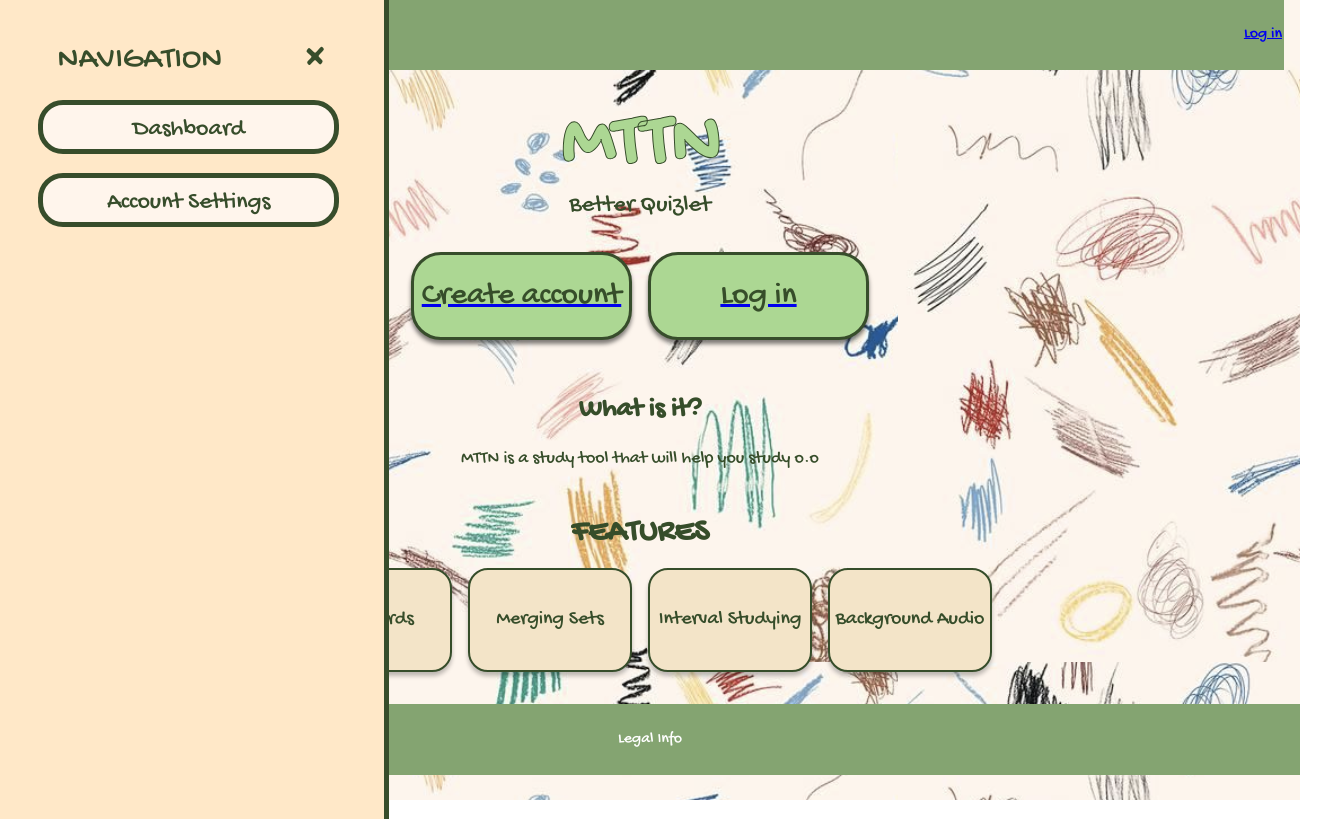
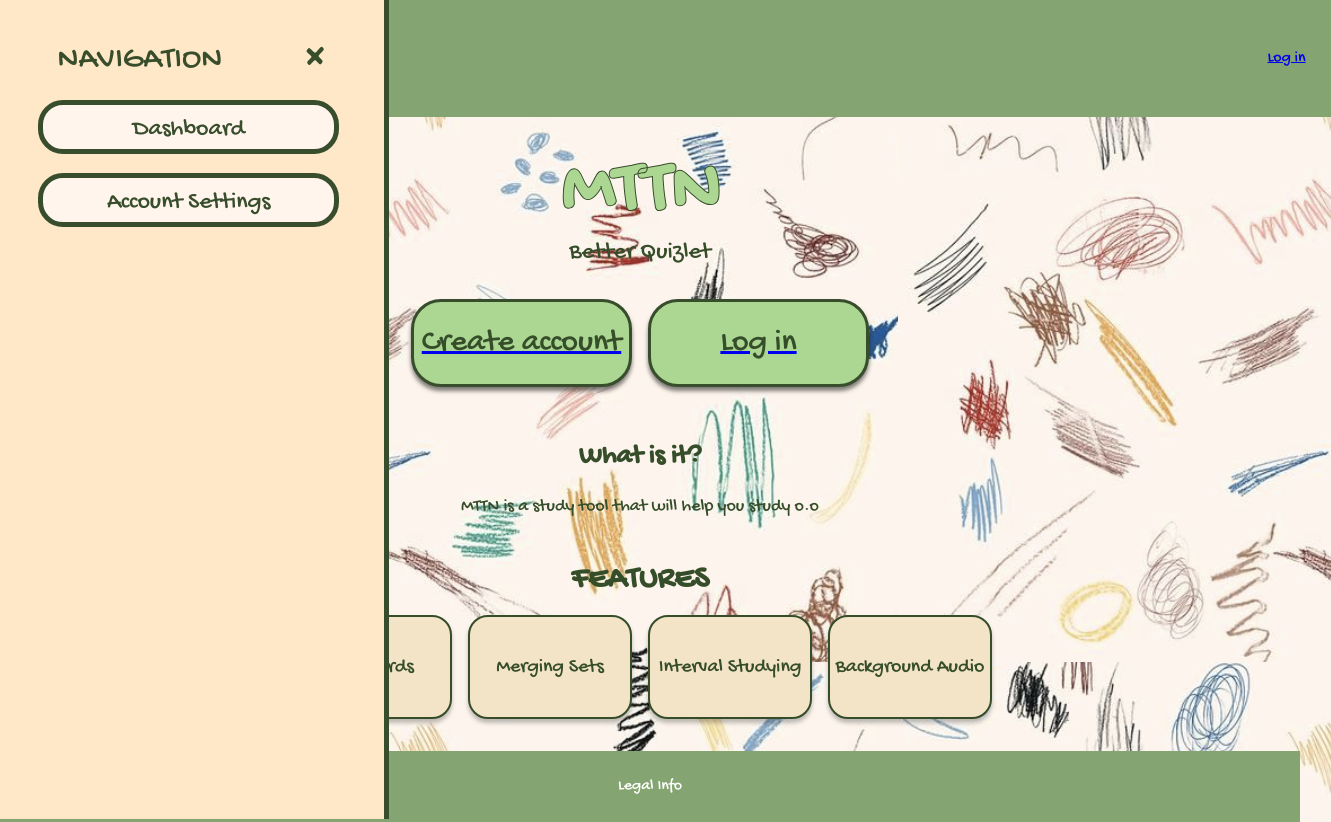
Before and after one commit to rin-bell4772/mttn, a Next.js app in the folder mttn/: page / in a window 1280 px wide. Shown: the whole page, 1331 px wide, since content can reach past the window. Before the commit the page ends 800 px from the top, so only its background shows below. Built offline with nearby package versions, Linux system fonts and the light colour scheme; a web font is replaced by a local one.

Commit message:
fix nav bar

```diff
--- a/mttn/src/app/components/Nav.module.css
+++ b/mttn/src/app/components/Nav.module.css
@@ -6,7 +6,7 @@
     justify-content: space-between;
     background-color: #84a471;
     margin: 0;
-    padding: 2px;
+    padding: 2%;
     width: 100%;
 }
 
```
